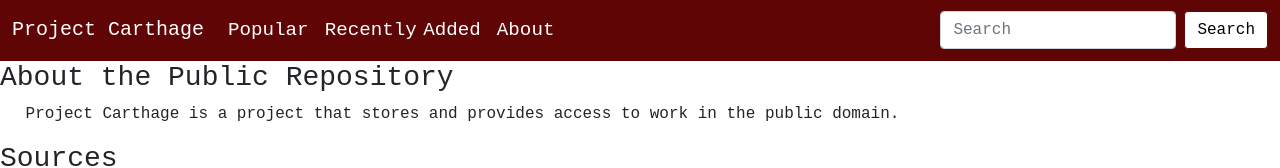
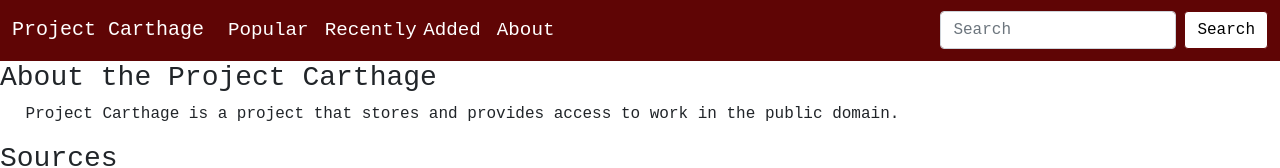
Before and after one commit to KHill96/project-carthage, a Next.js app: page /about in a window 1280 px wide. Shown: the top 168 px of the page. Built offline with nearby package versions, Linux system fonts and the light colour scheme.

Commit message:
Update name in about page

```diff
--- a/pages/about.js
+++ b/pages/about.js
@@ -2,7 +2,7 @@ const About = () => {
     return(
 
         <div>
-            <h3>About the Public Repository</h3>
+            <h3>About the Project Carthage</h3>
             <p> &emsp; Project Carthage is a project that stores and provides access to work in the public domain.</p>
             <h3>Sources</h3>
             <p> &emsp; Books are gathered from several different sources. PDF`&apos;` and some EPUB`&apos;`s are taken from Google, with some PDF`&apos;`s taken from other educational sites.
```
